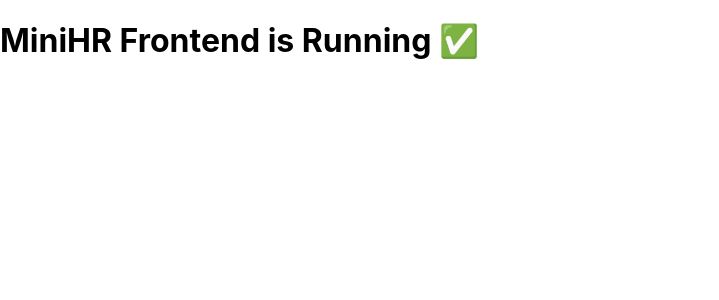
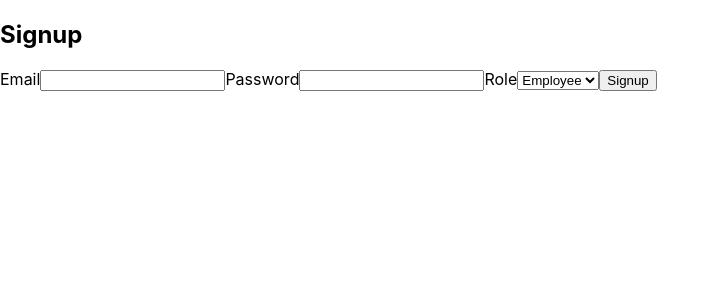
Before and after one commit to adheebabdulla007/minihr, a React (Create React App) app in the folder frontend/: page /signup in a window 1280 px wide. Shown: the top 300 px of the page, without its empty margins (0-719 px from the left). Built offline with nearby package versions, Linux system fonts and the light colour scheme; no server answers.

Commit message:
feat: AuthContext, private route, and Login/Signup UI with routing stable

```diff
--- a/frontend/package.json
+++ b/frontend/package.json
@@ -8,10 +8,13 @@
     "@testing-library/react": "^16.3.0",
     "@testing-library/user-event": "^13.5.0",
     "firebase": "^11.10.0",
+    "formik": "^2.4.6",
     "react": "^19.1.0",
     "react-dom": "^19.1.0",
+    "react-router-dom": "^7.6.3",
     "react-scripts": "5.0.1",
-    "web-vitals": "^2.1.4"
+    "web-vitals": "^2.1.4",
+    "yup": "^1.6.1"
   },
   "scripts": {
     "start": "react-scripts start",
--- a/frontend/src/App.js
+++ b/frontend/src/App.js
@@ -1,5 +1,34 @@
+import { BrowserRouter as Router, Routes, Route, Navigate } from 'react-router-dom';
+import Login from './pages/Login';
+import Signup from './pages/Signup';
+import Dashboard from './pages/Dashboard';
+import PrivateRoute from './routes/PrivateRoute';
+
 function App() {
-  return <h1>MiniHR Frontend is Running ✅</h1>;
+  return (
+    <Router>
+      <Routes>
+        {/* root → redirect to /login */}
+        <Route path="/" element={<Navigate to="/login" replace />} />
+
+        <Route path="/login" element={<Login />} />
+        <Route path="/signup" element={<Signup />} />
+
+        {/* protected area */}
+        <Route
+          path="/dashboard"
+          element={
+            <PrivateRoute>
+              <Dashboard />
+            </PrivateRoute>
+          }
+        />
+
+        {/* catch‑all → back to root */}
+        <Route path="*" element={<Navigate to="/" replace />} />
+      </Routes>
+    </Router>
+  );
 }
 
 export default App;
--- /dev/null
+++ b/frontend/src/context/AuthContext.js
@@ -0,0 +1,25 @@
+import { createContext, useContext, useEffect, useState } from 'react';
+import { onAuthStateChanged } from 'firebase/auth';
+import { auth } from '../firebase';
+
+const AuthContext = createContext();
+
+export const useAuth = () => useContext(AuthContext);
+
+export const AuthProvider = ({ children }) => {
+  const [user, setUser] = useState(null);
+  const [loading, setLoading] = useState(true);
+
+  useEffect(() => {
+    const unsubscribe = onAuthStateChanged(auth, (currentUser) => {
+      setUser(currentUser);
+      setLoading(false);
+    });
+    console.log('Auth instance:', auth);
+    return () => unsubscribe();
+  }, []);
+
+  return (
+    <AuthContext.Provider value={{ user, loading }}>{!loading && children}</AuthContext.Provider>
+  );
+};
--- a/frontend/src/index.js
+++ b/frontend/src/index.js
@@ -2,18 +2,11 @@ import React from 'react';
 import ReactDOM from 'react-dom/client';
 import './index.css';
 import App from './App';
-import reportWebVitals from './reportWebVitals';
-import { auth } from './firebase';
-console.log('Auth instance:', auth);
+import { AuthProvider } from './context/AuthContext';
 
 const root = ReactDOM.createRoot(document.getElementById('root'));
 root.render(
-  <React.StrictMode>
+  <AuthProvider>
     <App />
-  </React.StrictMode>,
+  </AuthProvider>,
 );
-
-// If you want to start measuring performance in your app, pass a function
-// to log results (for example: reportWebVitals(console.log))
-// or send to an analytics endpoint. Learn more: https://bit.ly/CRA-vitals
-reportWebVitals();
--- /dev/null
+++ b/frontend/src/pages/Dashboard.js
@@ -0,0 +1,5 @@
+const Dashboard = () => {
+  return <h1>Welcome to MiniHR Dashboard!</h1>;
+};
+
+export default Dashboard;
--- /dev/null
+++ b/frontend/src/pages/Login.js
@@ -0,0 +1,35 @@
+import React from 'react';
+import { Formik, Form, Field, ErrorMessage } from 'formik';
+import * as Yup from 'yup';
+
+const Login = () => {
+  return (
+    <div>
+      <h2>Login</h2>
+      <Formik
+        initialValues={{ email: '', password: '' }}
+        validationSchema={Yup.object({
+          email: Yup.string().email().required(),
+          password: Yup.string().min(6).required(),
+        })}
+        onSubmit={(values) => {
+          console.log(values); // will add firebase login later
+        }}
+      >
+        <Form>
+          <label>Email</label>
+          <Field name="email" type="email" />
+          <ErrorMessage name="email" />
+
+          <label>Password</label>
+          <Field name="password" type="password" />
+          <ErrorMessage name="password" />
+
+          <button type="submit">Login</button>
+        </Form>
+      </Formik>
+    </div>
+  );
+};
+
+export default Login;
--- /dev/null
+++ b/frontend/src/pages/Signup.js
@@ -0,0 +1,43 @@
+import React from 'react';
+import { Formik, Form, Field, ErrorMessage } from 'formik';
+import * as Yup from 'yup';
+
+const Signup = () => {
+  return (
+    <div>
+      <h2>Signup</h2>
+      <Formik
+        initialValues={{ email: '', password: '', role: 'employee' }}
+        validationSchema={Yup.object({
+          email: Yup.string().email().required(),
+          password: Yup.string().min(6).required(),
+          role: Yup.string().required(),
+        })}
+        onSubmit={(values) => {
+          console.log(values); // will use to seed role later
+        }}
+      >
+        <Form>
+          <label>Email</label>
+          <Field name="email" type="email" />
+          <ErrorMessage name="email" />
+
+          <label>Password</label>
+          <Field name="password" type="password" />
+          <ErrorMessage name="password" />
+
+          <label>Role</label>
+          <Field as="select" name="role">
+            <option value="employee">Employee</option>
+            <option value="hr">HR</option>
+          </Field>
+          <ErrorMessage name="role" />
+
+          <button type="submit">Signup</button>
+        </Form>
+      </Formik>
+    </div>
+  );
+};
+
+export default Signup;
--- a/frontend/src/reportWebVitals.js
+++ /dev/null
@@ -1,13 +0,0 @@
-const reportWebVitals = (onPerfEntry) => {
-  if (onPerfEntry && onPerfEntry instanceof Function) {
-    import('web-vitals').then(({ getCLS, getFID, getFCP, getLCP, getTTFB }) => {
-      getCLS(onPerfEntry);
-      getFID(onPerfEntry);
-      getFCP(onPerfEntry);
-      getLCP(onPerfEntry);
-      getTTFB(onPerfEntry);
-    });
-  }
-};
-
-export default reportWebVitals;
--- /dev/null
+++ b/frontend/src/routes/PrivateRoute.js
@@ -0,0 +1,12 @@
+import { Navigate } from 'react-router-dom';
+import { useAuth } from '../context/AuthContext';
+
+const PrivateRoute = ({ children }) => {
+  const { user, loading } = useAuth();
+
+  if (loading) return <p>Loading...</p>;
+
+  return user ? children : <Navigate to="/login" />;
+};
+
+export default PrivateRoute;
```
Also changed, not shown: 1 other file (tests, documents, lock files or other folders).
